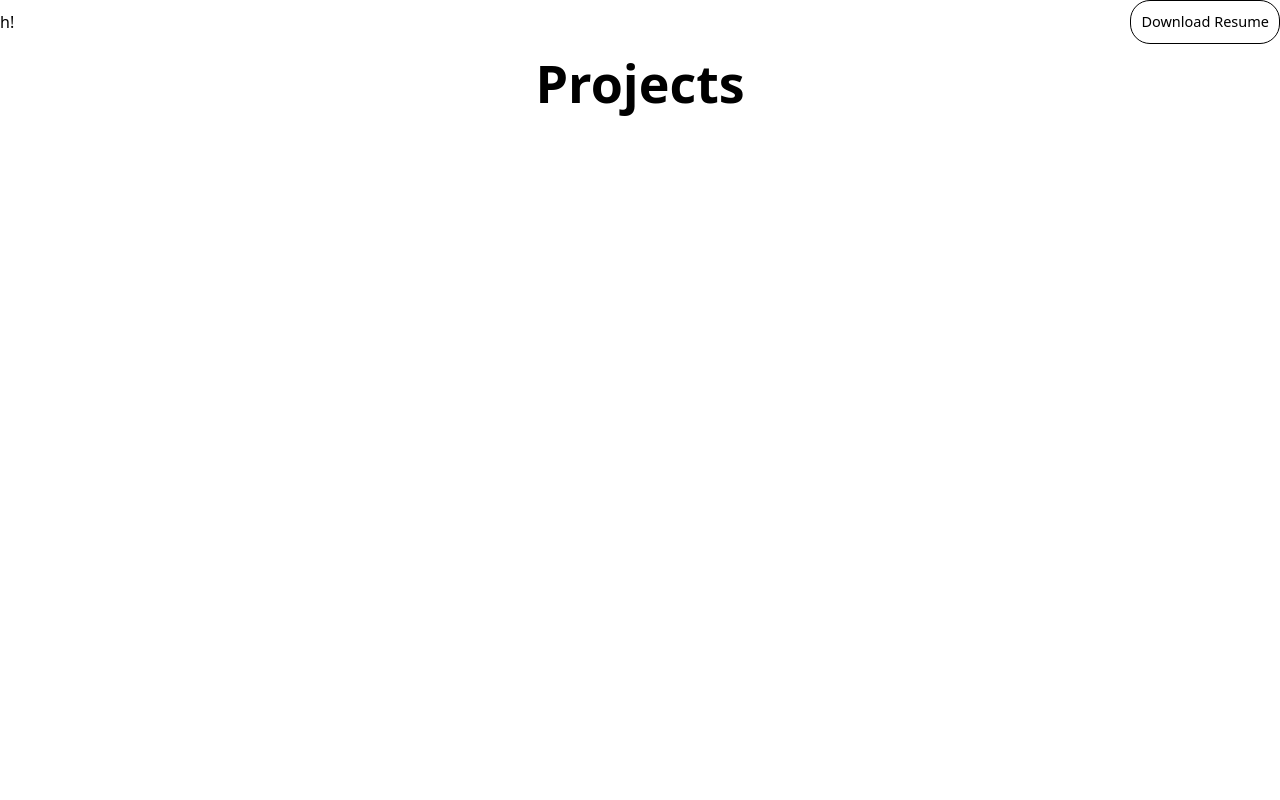
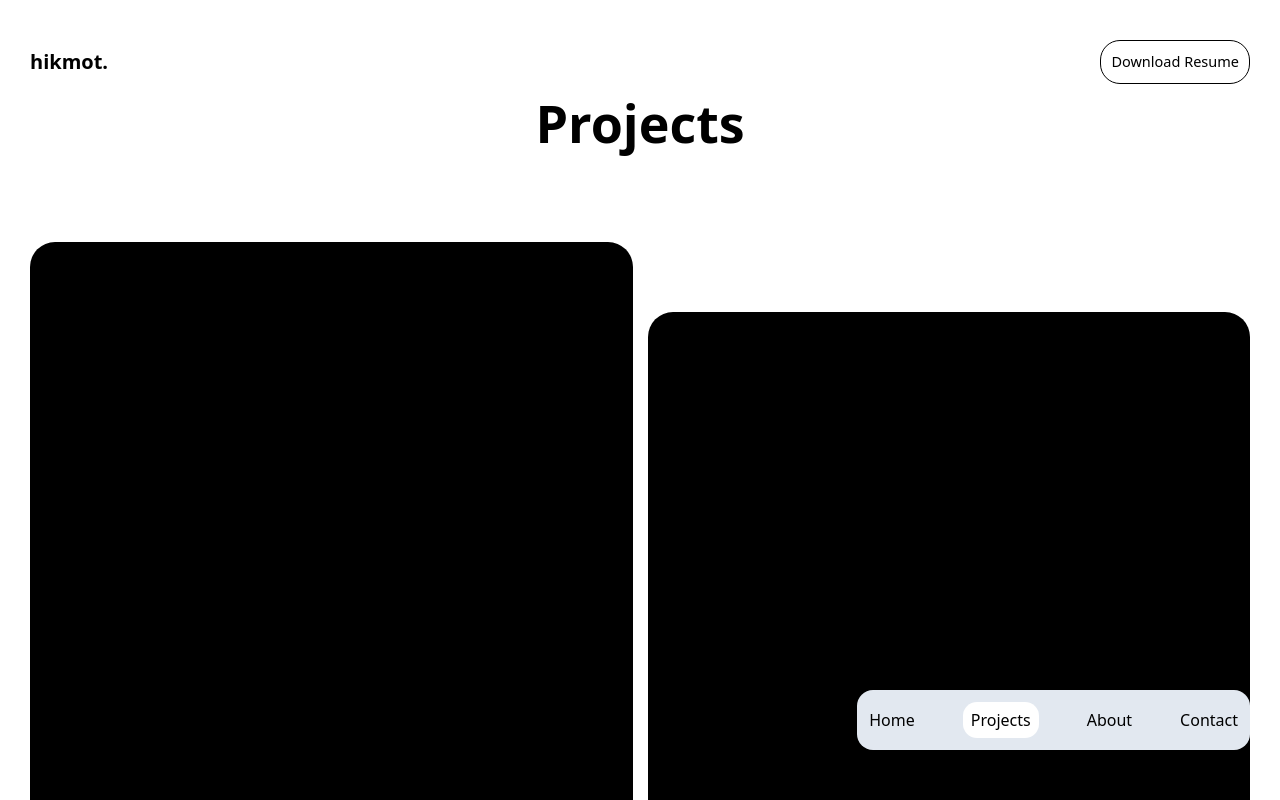
Before and after one commit to Hikmot-O/My-Portfolio, a React (Create React App) app: page /projects in a window 1280 px wide. Shown: the top 800 px of the page. Built offline with nearby package versions, Linux system fonts and the light colour scheme.

Commit message:
projects

```diff
--- a/src/components/Header.jsx
+++ b/src/components/Header.jsx
@@ -3,8 +3,8 @@ import React from "react";
 const Header = () => {
   return (
     <header className="w-full flex justify-between items-center">
-      <h3 className="color-white">h!</h3>
-      <button className="text-[14.5px] border-[1px] border-black rounded-[20px] p-[10px] font-[500] ">
+      <h3 className="color-white font-[600] text-[20px]">hikmot.</h3>
+      <button className="cursor-pointer text-[14.5px] border-[1px] border-black rounded-[20px] p-[10px] font-[500] ">
         Download Resume
       </button>
     </header>
--- /dev/null
+++ b/src/components/NavBar.jsx
@@ -0,0 +1,51 @@
+import React from "react";
+import { NavLink } from "react-router-dom";
+
+const NavBar = () => {
+  return (
+    <div className=" bg-slate-200 flex justify-center gap-12 items-center p-3 rounded-[16px]">
+      <NavLink
+        to="/home"
+        className={({ isActive }) =>
+          isActive
+            ? "bg-white px-[8px] py-[6px] text-center rounded-[14px]"
+            : ""
+        }
+      >
+        Home
+      </NavLink>
+      <NavLink
+        to="/projects"
+        className={({ isActive }) =>
+          isActive
+            ? "bg-white px-[8px] py-[6px] text-center rounded-[14px]"
+            : ""
+        }
+      >
+        Projects
+      </NavLink>
+      <NavLink
+        to="/about"
+        className={({ isActive }) =>
+          isActive
+            ? "bg-white px-[8px] py-[6px] text-center rounded-[14px]"
+            : ""
+        }
+      >
+        About
+      </NavLink>
+      <NavLink
+        to="/contact"
+        className={({ isActive }) =>
+          isActive
+            ? "bg-white px-[8px] py-[6px] text-center rounded-[14px]"
+            : ""
+        }
+      >
+        Contact
+      </NavLink>
+    </div>
+  );
+};
+
+export default NavBar;
--- a/src/index.css
+++ b/src/index.css
@@ -1,3 +1,14 @@
 @tailwind base;
 @tailwind components;
 @tailwind utilities;
+
+
+.Tools_card {
+    @apply border-white flex items-center justify-center border-[1px] rounded-[12px] py-[4px] px-[8px] leading-none text-[15px];
+}
+.project_card {
+    @apply cursor-pointer relative text-white flex flex-col px-[30px] pt-5 bg-black rounded-[25px] h-[700px];
+}
+.viewProject_btn{
+    @apply invisible group-hover:visible cursor-pointer border-[1px] border-white rounded-[22px] leading-none flex items-center justify-center py-3 px-[15px] absolute top-[50%] left-[50%] translate-y-[-50%] translate-x-[-50%] text-[30px] bg-white bg-opacity-10
+}
--- a/src/pages/Home.jsx
+++ b/src/pages/Home.jsx
@@ -1,6 +1,7 @@
 import React from "react";
 import { Link } from 'react-router-dom';
 import Header from "../components/Header";
+import NavBar from "../components/NavBar";
 
 const Home = () => {
   return (
@@ -13,7 +14,7 @@ const Home = () => {
         </button>
       </header> */}
 
-      <div className="mt-[70px] sm:mt-[100px] flex flex-col items-center h-full relative sm:static">
+      <div className="mt-[70px] sm:mt-[70px] flex flex-col items-center h-full relative sm:static">
         <h2 className="text-center font-[600] text-[52px] sm:text-[56px] max-w-[630px]">Hi, I'm Hikmot Okunola, a frontend engineer.</h2>
         {/* <h2 className="text-center font-[600] text-[52px] sm:text-[56px]">a frontend engineer</h2> */}
         <p className="mt-[20px] text-center max-w-[550px]">
@@ -27,6 +28,9 @@ const Home = () => {
             <Link to='/about' className="">About</Link>
             <Link to='/contact' className="">Contact</Link>
         </div>
+        {/* <div className="w-full fixed bottom-[50px] flex items-center justify-center">
+        <NavBar />
+      </div> */}
       </div>
     </section>
   );
--- a/src/pages/Projects.jsx
+++ b/src/pages/Projects.jsx
@@ -1,14 +1,84 @@
-import React from 'react';
-import Header from '../components/Header';
+import React from "react";
+import Header from "../components/Header";
+import NavBar from "../components/NavBar";
+import test from "../assets/Screenshot.png";
 
 const Projects = () => {
   return (
-    <section>
-      <Header/>
+    <section className="px-[30px] pt-10 overflow-hidden">
+      <Header />
 
-      <h3 className='font-[600] text-center text-[52px]'>Projects</h3>
+      <h3 className="font-[600] text-center text-[52px] pb-20">Projects</h3>
+
+      <div className=" grid grid-cols-2 gap-[15px]">
+        <div className="group project_card">
+          <div className="flex items-center gap-2.5 invisible group-hover:visible">
+            <div className="Tools_card  ">Django</div>
+            <div className="Tools_card">TailwindCss</div>
+            <div className="Tools_card">TypeScript</div>
+          </div>
+          <div className="viewProject_btn">View Project</div>
+
+          <div className="invisible group-hover:visible absolute bottom-[60px]">
+            <h4 className="text-[48px] pb-2.5">project Title</h4>
+            <p className="text-[17.5px]">
+              Project description and sha type a summary and make the space okay
+            </p>
+          </div>
+        </div>
+        <div className="group project_card translate-y-[70px]">
+          <div className="flex items-center gap-2.5 invisible group-hover:visible">
+            <div className="Tools_card  ">Django</div>
+            <div className="Tools_card">TailwindCss</div>
+            <div className="Tools_card">TypeScript</div>
+          </div>
+          <div className="viewProject_btn">View Project</div>
+
+          <div className="invisible group-hover:visible absolute bottom-[60px]">
+            <h4 className=" text-[48px] pb-2.5">project Title</h4>
+            <p className="text-[17.5px]">
+              Project description and sha type a summary and make the space okay
+            </p>
+          </div>
+        </div>
+        <div className="group project_card">
+          <div className="flex items-center gap-2.5 invisible group-hover:visible">
+            <div className="Tools_card  ">Django</div>
+            <div className="Tools_card">TailwindCss</div>
+            <div className="Tools_card">TypeScript</div>
+          </div>
+          <div className="viewProject_btn">View Project</div>
+
+          <div className="invisible group-hover:visible absolute bottom-[60px]">
+            <h4 className=" text-[48px] pb-2.5">project Title</h4>
+            <p className="text-[17.5px]">
+              Project description and sha type a summary and make the space okay
+            </p>
+          </div>
+        </div>
+        <div className="transition-all duration-[.1s] group project_card translate-y-[70px]">
+          <div className="transition-all duration-[.1s] flex items-center gap-2.5 invisible group-hover:visible">
+            <div className="Tools_card  ">Django</div>
+            <div className="Tools_card">TailwindCss</div>
+            <div className="Tools_card">TypeScript</div>
+          </div>
+          <div className="viewProject_btn transition-all duration-[.1s]">
+            View Project
+          </div>
+
+          <div className="transition-all duration-[.1s] invisible group-hover:visible absolute bottom-[60px]">
+            <h4 className=" text-[48px] pb-2.5">project Title</h4>
+            <p className="text-[17.5px]">
+              Project description and sha type a summary and make the space okay
+            </p>
+          </div>
+        </div>
+      </div>
+      <div className="w-max fixed right-[30px] bottom-[50px] flex items-center justify-center">
+        <NavBar />
+      </div>
     </section>
-  )
-}
+  );
+};
 
-export default Projects
+export default Projects;
--- a/tailwind.config.js
+++ b/tailwind.config.js
@@ -2,7 +2,12 @@
 module.exports = {
   content: ["./src/**/*.{js,jsx,ts,tsx}"],
   theme: {
-    extend: {},
+    extend: {
+      visibility: ["group-hover"]
+    },
+    backgroundImage: {
+      'first': "url('/src/assets/Screenshot.png')"
+    }
   },
   plugins: [],
 }
```
Also changed, not shown: src/assets/Screenshot.png (added).
